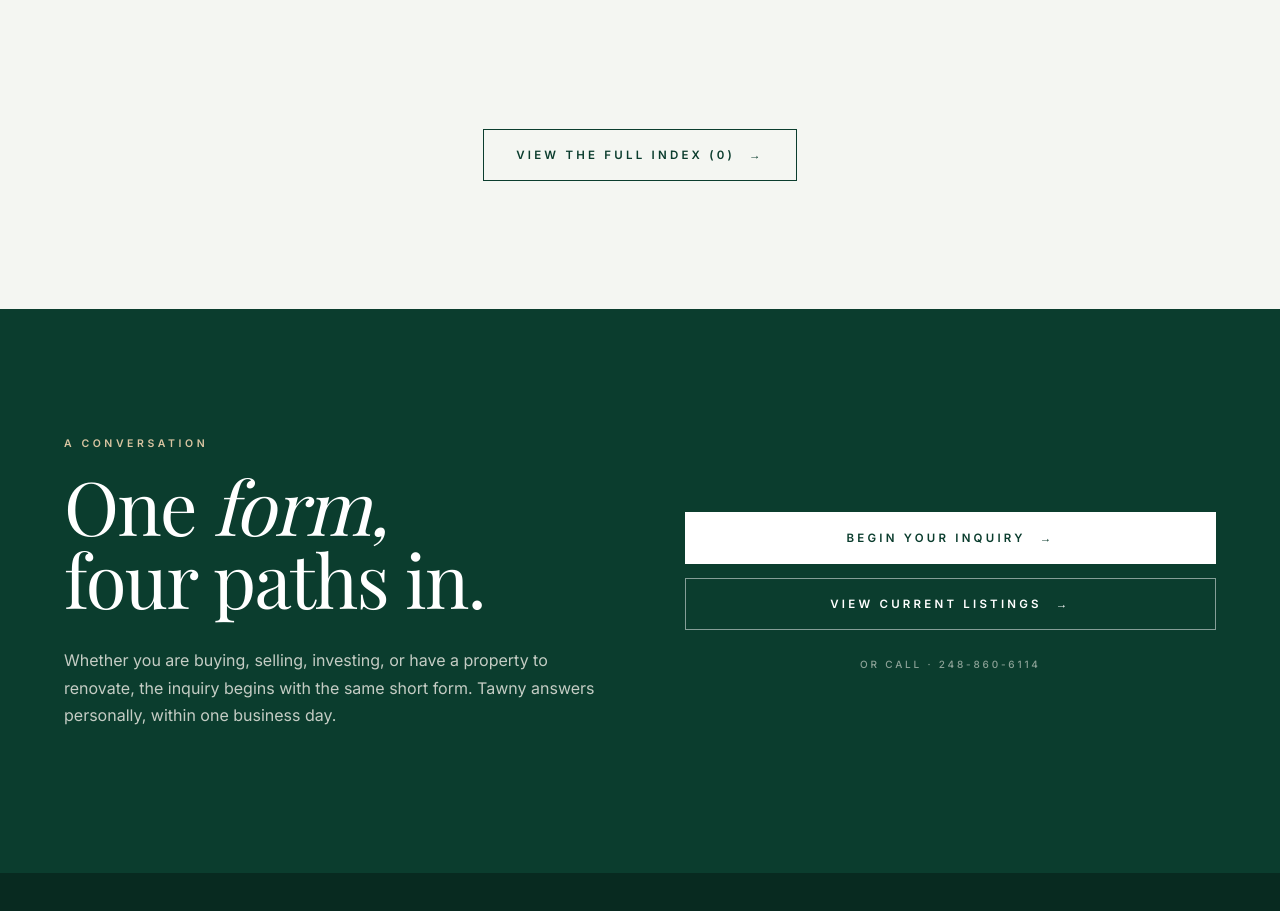
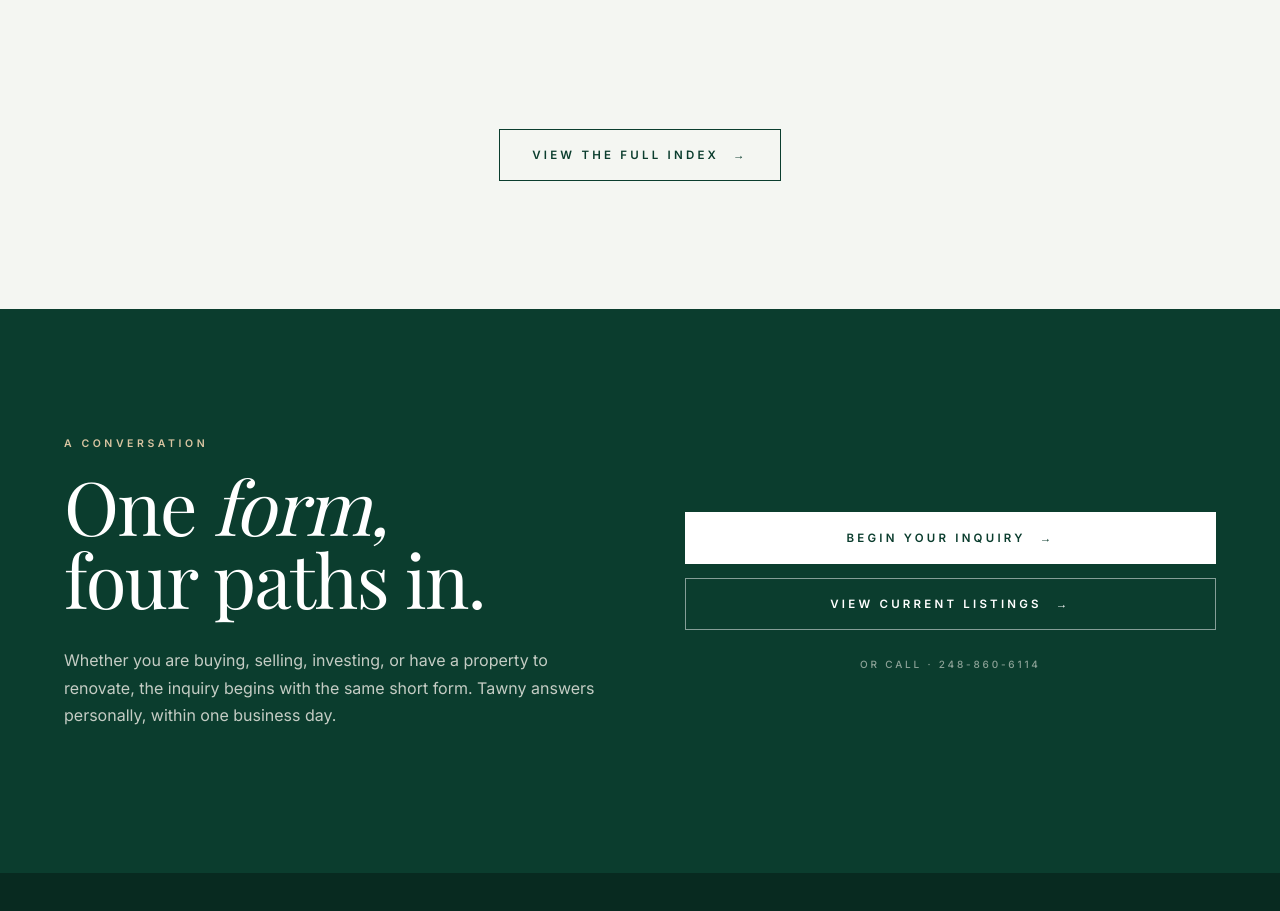
Before and after one commit to jeffmorris1993/tawny-walker, a React (Vite) app: page / in a window 1280 px wide. Shown: the part 3420-4331 px from the top of the page. Built offline with nearby package versions, Linux system fonts and the light colour scheme; no server answers; the database is empty; a web font is replaced by a local one.

Commit message:
Removed unnecessary total

```diff
--- a/src/pages/Landing.jsx
+++ b/src/pages/Landing.jsx
@@ -127,7 +127,7 @@ import Button from '../components/Button';
 import Rule from '../components/Rule';
 import SEO from '../components/SEO';
 import { PILLARS, STUDIO } from '../data/listings';
-import { useFeaturedListings, useListingTotal } from '../lib/queries';
+import { useFeaturedListings } from '../lib/queries';
 import { formatSpecs } from '../lib/format';
 import { InquiryWidget } from './Inquiry';
 
@@ -135,10 +135,9 @@ const SCROLL_TO_INQUIRY = '/#inquiry';
 
 function LandingB() {
   const t = useTheme();
-  // Just the three featured cards + the public-side total for the CTA
-  // count. Avoids pulling the whole listings table on the homepage.
+  // Just the three featured cards. Avoids pulling the whole listings
+  // table on the homepage.
   const { data: LISTINGS } = useFeaturedListings(3);
-  const totalListings = useListingTotal();
   return (
     <div style={{ background: t.bgPage, fontFamily: t.fonts.body, color: t.fgPage }}>
       <SEO
@@ -256,7 +255,7 @@ function LandingB() {
           </div>
         </div>
         <div style={{ textAlign: 'center', marginTop: 'clamp(40px, 5vw, 64px)' }}>
-          <Button to="/listings" variant="secondary">View the Full Index ({totalListings || LISTINGS.length})</Button>
+          <Button to="/listings" variant="secondary">View the Full Index</Button>
         </div>
       </div>
 
```
